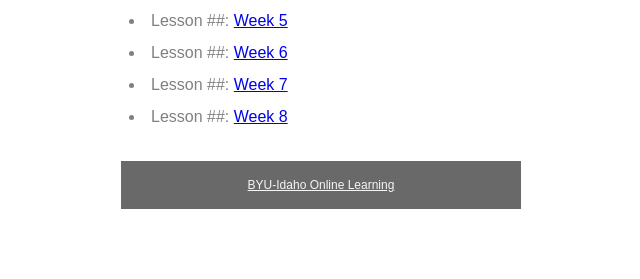
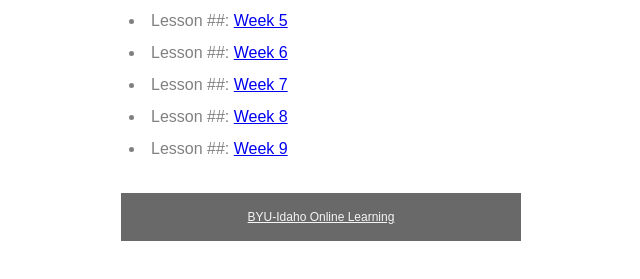
Before and after one commit to HunterPerry2519/CIT230-3, a plain HTML site: page index.html in a window 1280 px wide. Shown: the part 199-478 px from the top of the page, without its empty margins (319-959 px from the left). Drawn offline with nearby package versions, Linux system fonts and the light colour scheme.

Commit message:
updated index for week 9

```diff
--- a/index.html
+++ b/index.html
@@ -22,6 +22,8 @@
             <li>Lesson ##: <a href="assignments\lesson-6\preston6.html">Week 6</a></li>
             <li>Lesson ##: <a href="lesson-7\preston7.html">Week 7</a></li>
             <li>Lesson ##: <a href="assignments\lesson-8\preston8.html">Week 8</a></li>
+            <li>Lesson ##: <a href="assignments\lesson-9\heroes.html.html">Week 9</a></li>
+
 
 
             </main>
```
